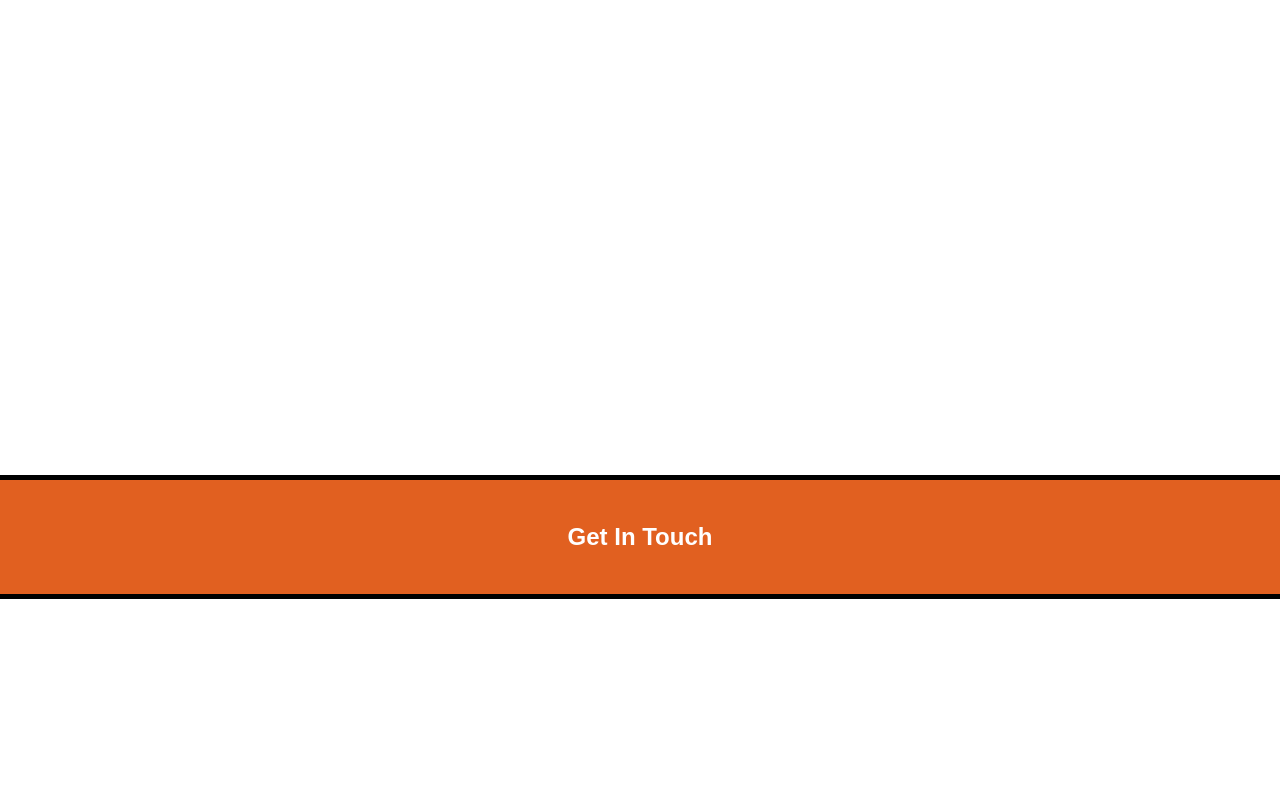
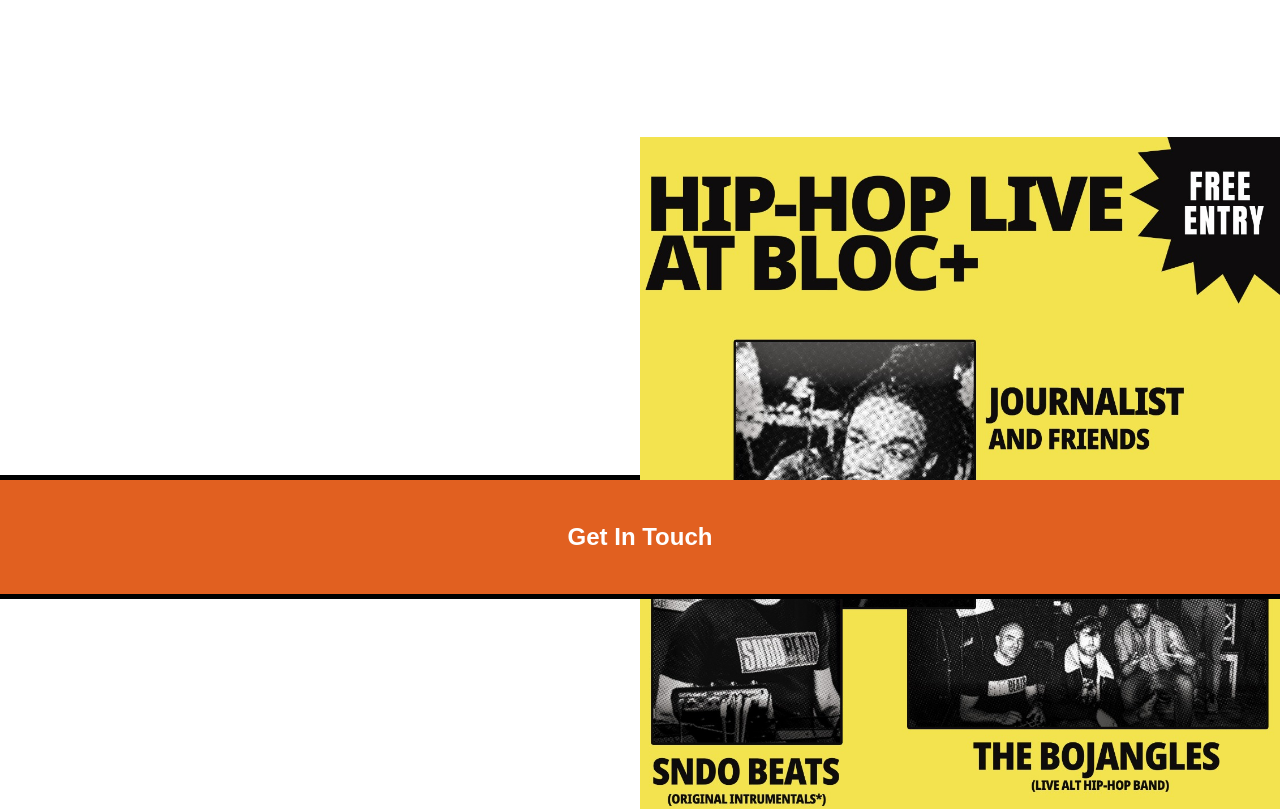
Before and after one commit to Mik20393/the-bojangles-web-app, a Next.js app: page / in a window 1280 px wide. Shown: the part 1920-2729 px from the top of the page. Built offline with nearby package versions, Linux system fonts and the light colour scheme.

Commit message:
Update poster styling

```diff
--- a/src/components/tourSection.js
+++ b/src/components/tourSection.js
@@ -16,8 +16,9 @@ export default function TourSection() {
                 <Image
                     src={gigPoster}
                     fill={true}
-                    layout="fill"
-                    objectFit="contain"
+                    width={16}
+                    height={9}
+                    layout="responsive"
                 />
 
             </div>
--- a/src/components/tourSection.module.css
+++ b/src/components/tourSection.module.css
@@ -5,9 +5,7 @@
 
 .posterContentContainer {
     position:relative;
-    display: flex;
-    justify-content: center;
-    align-items: center;
+    display: inline-block;
     width: 50%;
 }
 
```
